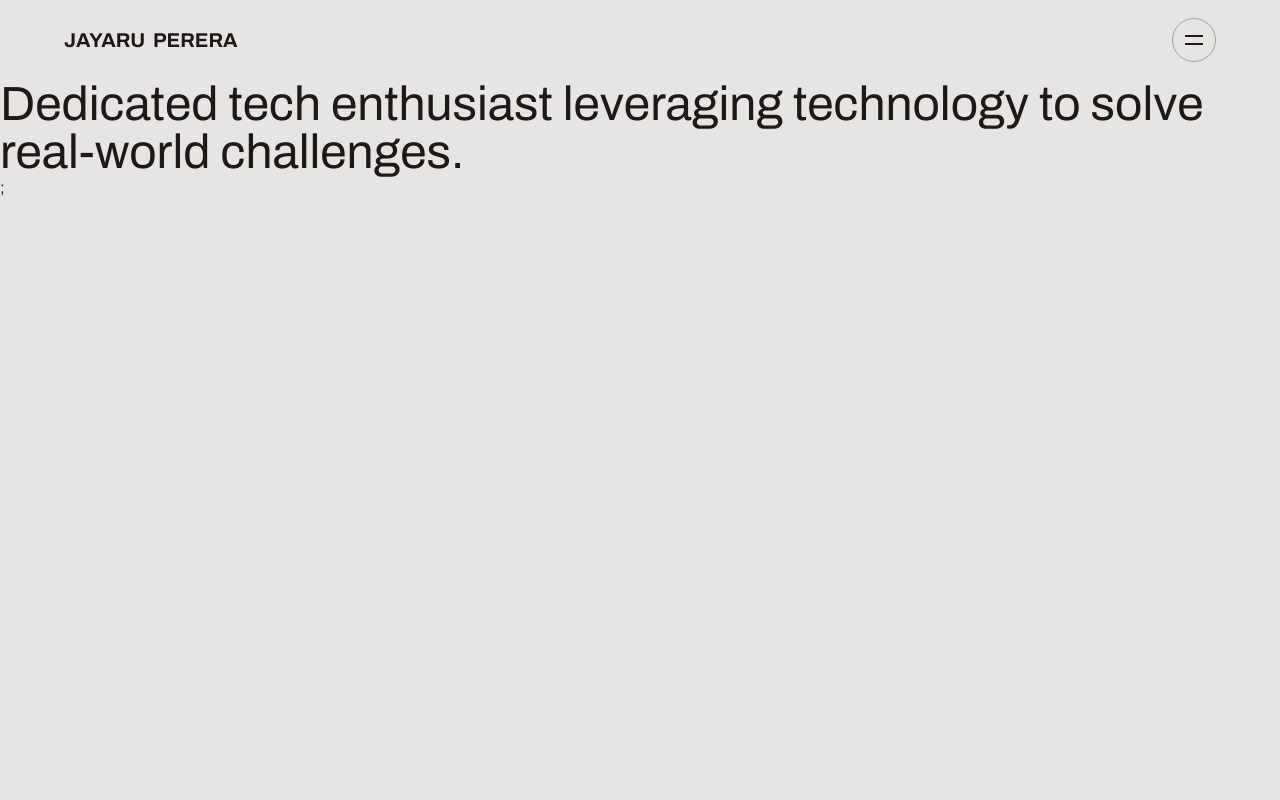
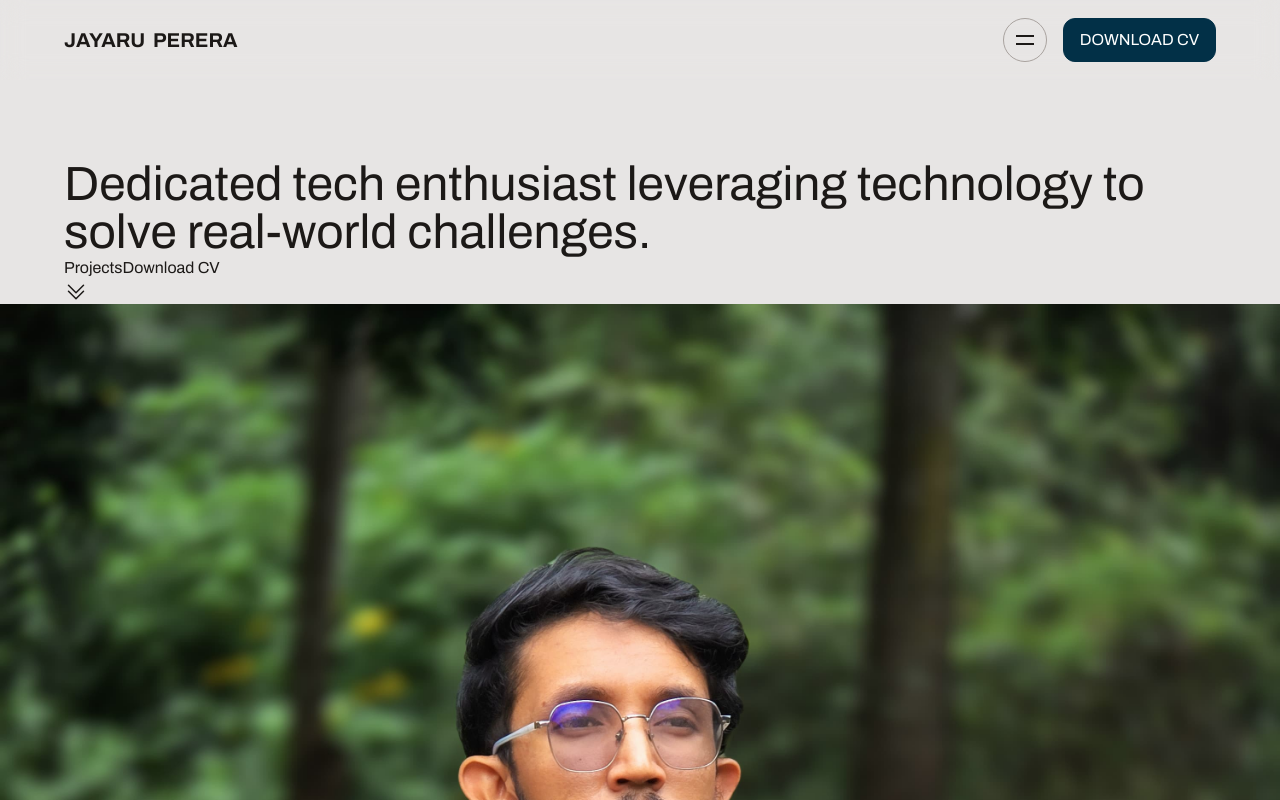
Before and after one commit to JayaruPerera/Portfolio_Last, a Next.js app: page / in a window 1280 px wide. Shown: the top 800 px of the page. Built offline with nearby package versions, Linux system fonts and the light colour scheme.

Commit message:
starting hero section

```diff
--- a/src/app/page.tsx
+++ b/src/app/page.tsx
@@ -1,8 +1,9 @@
 import Header from "@/sections/Header";
+import Hero from "@/sections/Hero";
 
 export default function Home() {
   return <>
   <Header />
-  <h1 className="text-5xl">Dedicated tech enthusiast leveraging technology to solve real-world challenges.</h1>;
+  <Hero />
   </>
 }
--- /dev/null
+++ b/src/components/Button.tsx
@@ -0,0 +1,12 @@
+import { ButtonHTMLAttributes } from "react";
+
+const  Button = (props: ButtonHTMLAttributes<HTMLButtonElement>) => {
+    const { className, children, ...rest } = props;
+    return (
+        <button className={className} {...rest}>
+            {children}
+        </button>
+    );
+}
+
+export default Button;
--- a/src/sections/Header.tsx
+++ b/src/sections/Header.tsx
@@ -28,7 +28,7 @@ const navItems = [
 
 const Header: FC = () => {
   return (
-    <header>
+    <header className="fixed top-0 left-0 w-full backdrop-blur-md">
       <div className="container !max-w-full">
         <div className="flex justify-between items-center h-20 ">
           <div>
@@ -36,12 +36,15 @@ const Header: FC = () => {
           <span className="text-xl font-bold uppercase">Jayaru&nbsp;  Perera</span>
           </Link>
           </div>
-        <div>
+        <div className="flex gap-4 items-center">
           <div className="inline-flex items-center justify-center size-11 border border-stone-400 rounded-full">
           <svg width="24" height="24" viewBox="0 0 24 24" fill="none" xmlns="http://www.w3.org/2000/svg">
             <rect x="3" y="15" width="18" height="2" fill="currentColor" />
             <rect x="3" y="7" width="18" height="2" fill="currentColor" />
         </svg>
+        </div>
+        <div>
+          <button className="bg-[#023047] text-white uppercase px-4 rounded-xl border border-[#023047] h-11 hidden md:inline-flex items-center ">Download CV</button>
         </div>
           </div>
         </div>
--- a/src/sections/Hero.tsx
+++ b/src/sections/Hero.tsx
@@ -1,9 +1,24 @@
 import { FC } from "react";
-/* eslint-disable-next-line @typescript-eslint/no-unused-vars */
-import heroImage from "@/assets/images/hero-image.jpg";
+import heroImage from "@/assets/images/hero-image.jpeg";
+import Image from "next/image";
+
 
 const Hero: FC = () => {
-  return <div>Hero</div>;
+  return (
+    <section>
+      <div className="container !max-w-full">
+        <h1 className="text-5xl mt-40">Dedicated tech enthusiast leveraging technology to solve real-world challenges.</h1>
+        <button><span>Projects</span><svg xmlns="http://www.w3.org/2000/svg" fill="none" viewBox="0 0 24 24" strokeWidth="1.5" stroke="currentColor" className="size-6">
+        <path strokeLinecap="round" strokeLinejoin="round" d="m4.5 5.25 7.5 7.5 7.5-7.5m-15 6 7.5 7.5 7.5-7.5" />
+        </svg>
+        </button>
+        <button>Download CV</button>
+      </div>
+      <div>
+        <Image src={heroImage} alt="My Potrait" />
+      </div>
+  </section>
+);
 };
 
 export default Hero;
```
Also changed, not shown: src/assets/images/hero-image.jpeg (added), src/assets/images/hero-image.jpg (deleted).
